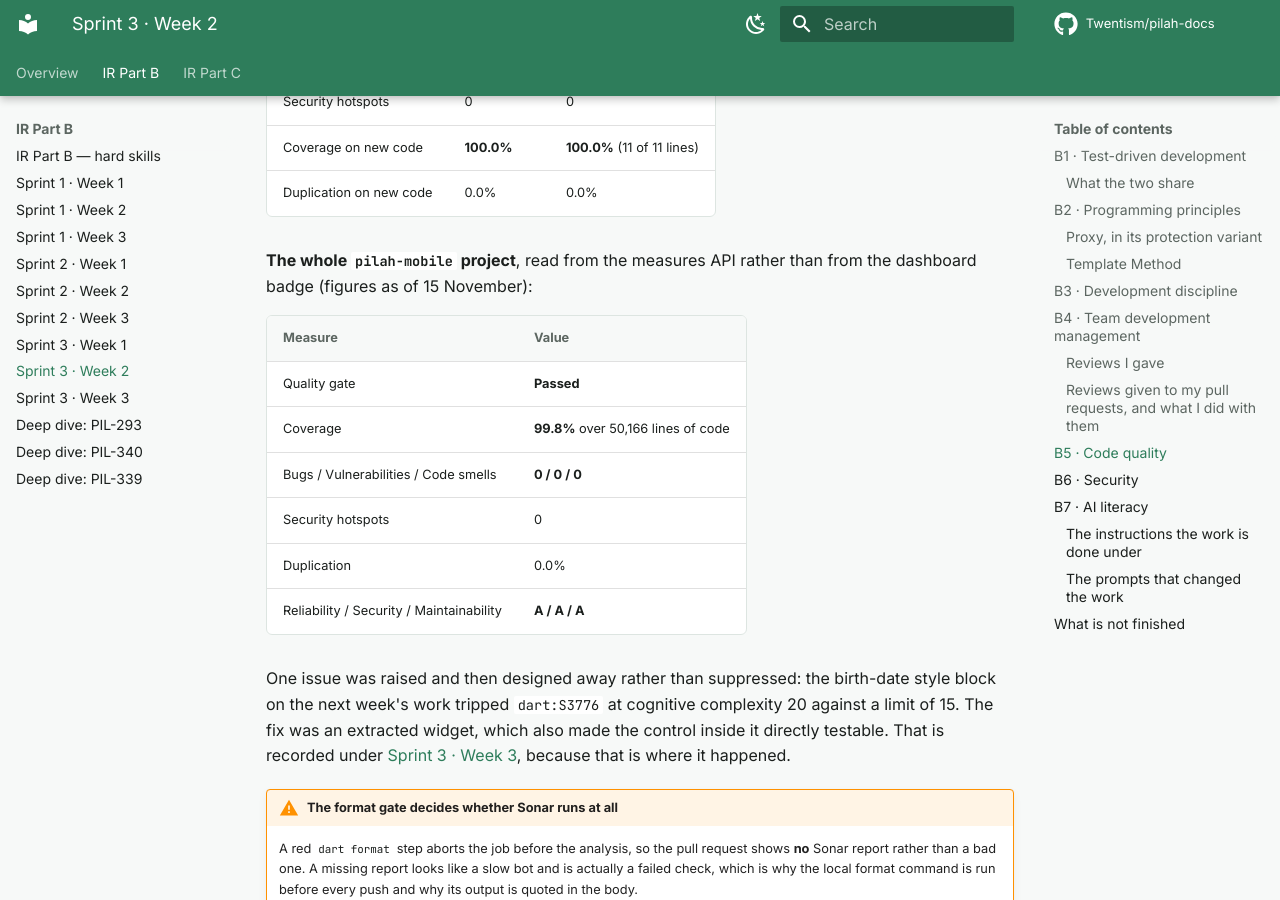
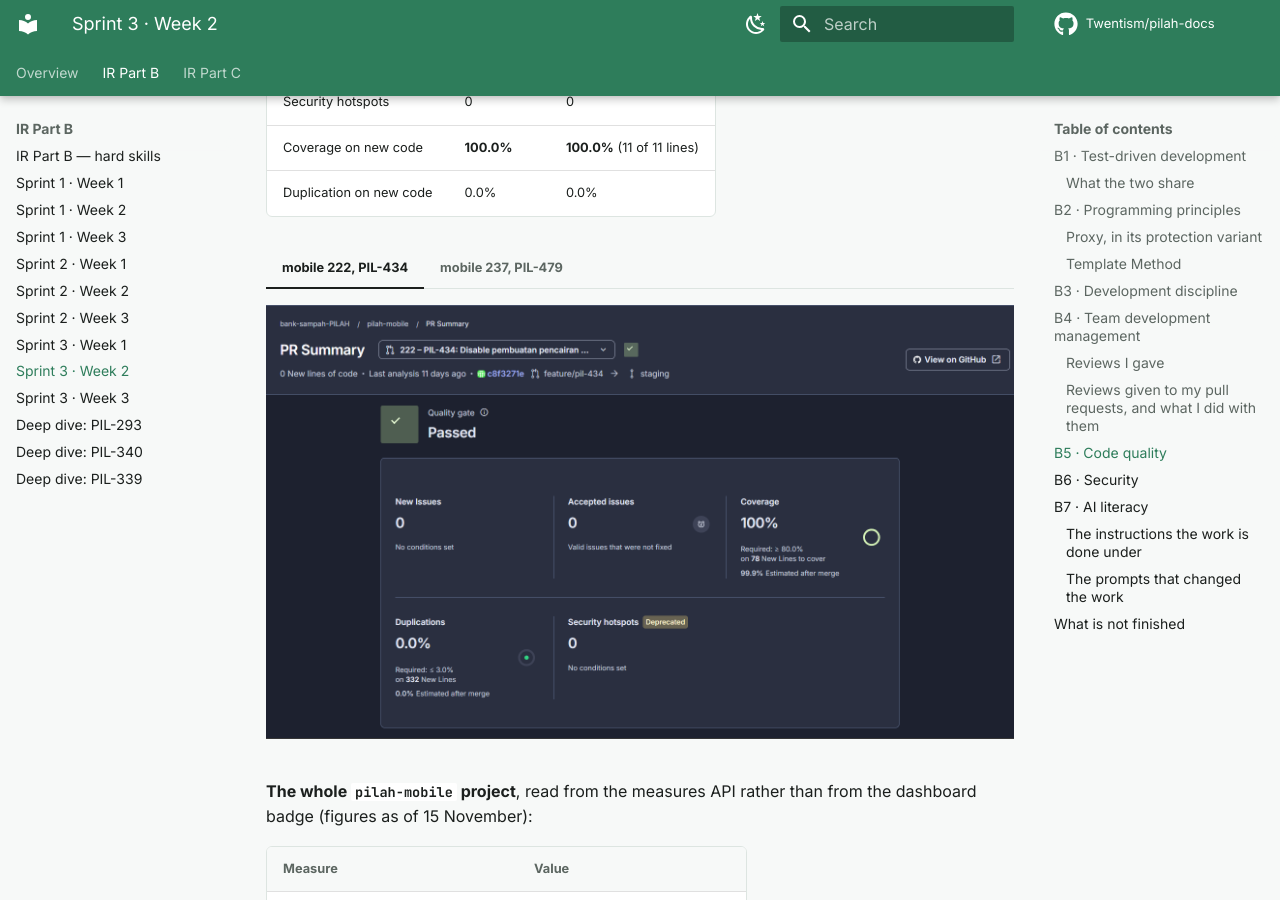
Before and after one commit to Twentism/pilah-docs, an MkDocs documentation site: the page built from docs/ir/b/s3-w2.md, in a window 1280 px wide and 900 px high, scrolled down 9398 px. Built offline with MkDocs 1.6.1 and Material for MkDocs 9.7.7, drawn with Linux system fonts in a browser that asks for light colours; comment, search, counter and statistics services are not loaded.

Commit message:
docs(ir): add the SonarCloud PR summaries to Sprint 3 Week 2 B5

```diff
--- a/docs/ir/b/s3-w2.md
+++ b/docs/ir/b/s3-w2.md
@@ -538,6 +538,14 @@ Per the standing rule for these pages, review comments are reported by
 | Coverage on new code | **100.0%** | **100.0%** (11 of 11 lines) |
 | Duplication on new code | 0.0% | 0.0% |
 
+=== "mobile 222, PIL-434"
+
+    ![SonarCloud PR summary for pilah-mobile 222: quality gate Passed, 0 new issues, 0 accepted issues, 100% coverage required on 78 new lines to cover, 0.0% duplication on 332 new lines, 0 security hotspots](../../assets/img/sonarcloud-pr-222-mobile.png)
+
+=== "mobile 237, PIL-479"
+
+    ![SonarCloud PR summary for pilah-mobile 237: quality gate Passed, 0 new issues, 0 accepted issues, 100% coverage required on 42 new lines to cover, 0.0% duplication on 161 new lines, 0 security hotspots](../../assets/img/sonarcloud-pr-237-mobile.png)
+
 **The whole `pilah-mobile` project**, read from the measures API rather than
 from the dashboard badge (figures as of 15 November):
 
```
Also changed, not shown: docs/assets/img/sonarcloud-pr-222-mobile.png (added), docs/assets/img/sonarcloud-pr-237-mobile.png (added).
